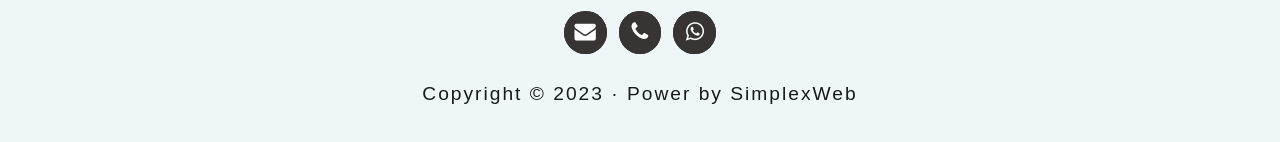
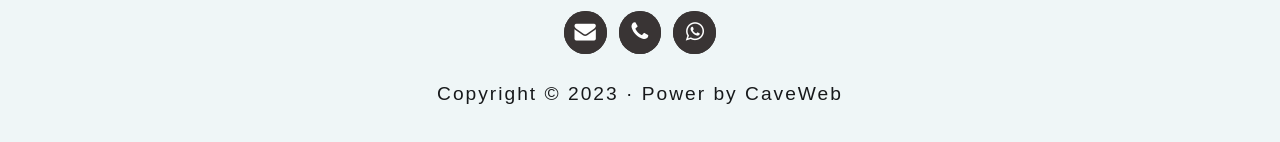
Before and after one commit to Gissmorel/cave, a plain HTML site: page index.html in a window 1280 px wide. Shown: the part 3885-4027 px from the top of the page. Drawn offline with nearby package versions, Linux system fonts and the light colour scheme.

Commit message:
index.html

```diff
--- a/index.html
+++ b/index.html
@@ -327,7 +327,7 @@
                 </a>
               </li>
             </ul>
-            <p class="footer-parrafo">Copyright &copy; 2023 · Power by SimplexWeb </p>
+            <p class="footer-parrafo">Copyright &copy; 2023 · Power by CaveWeb </p>
           </div>
         </div>
       </div>
```
